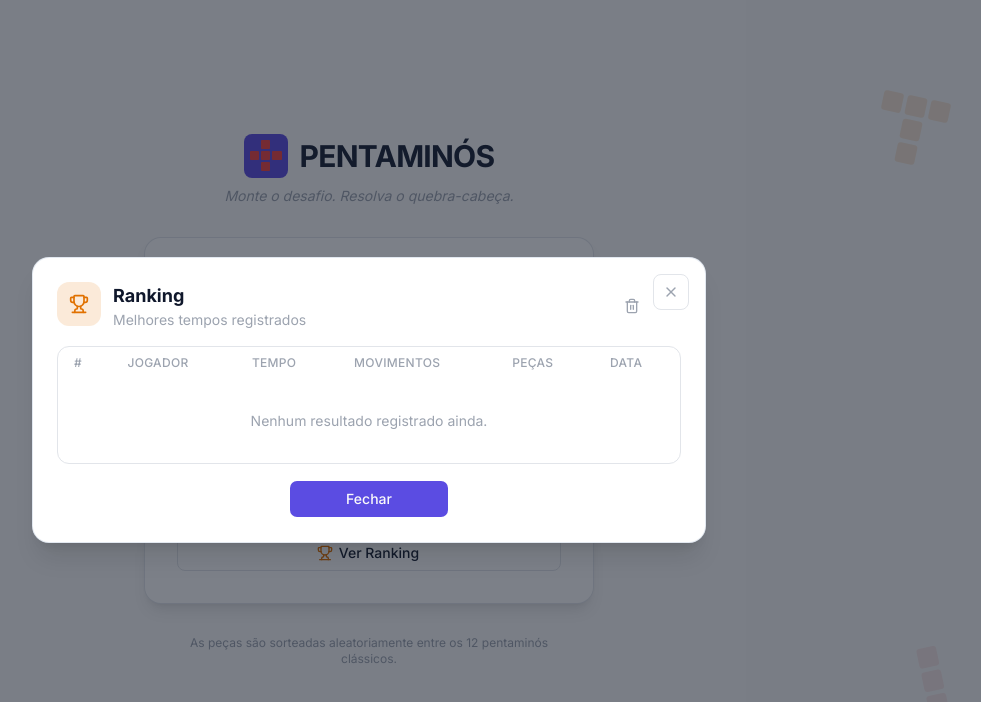
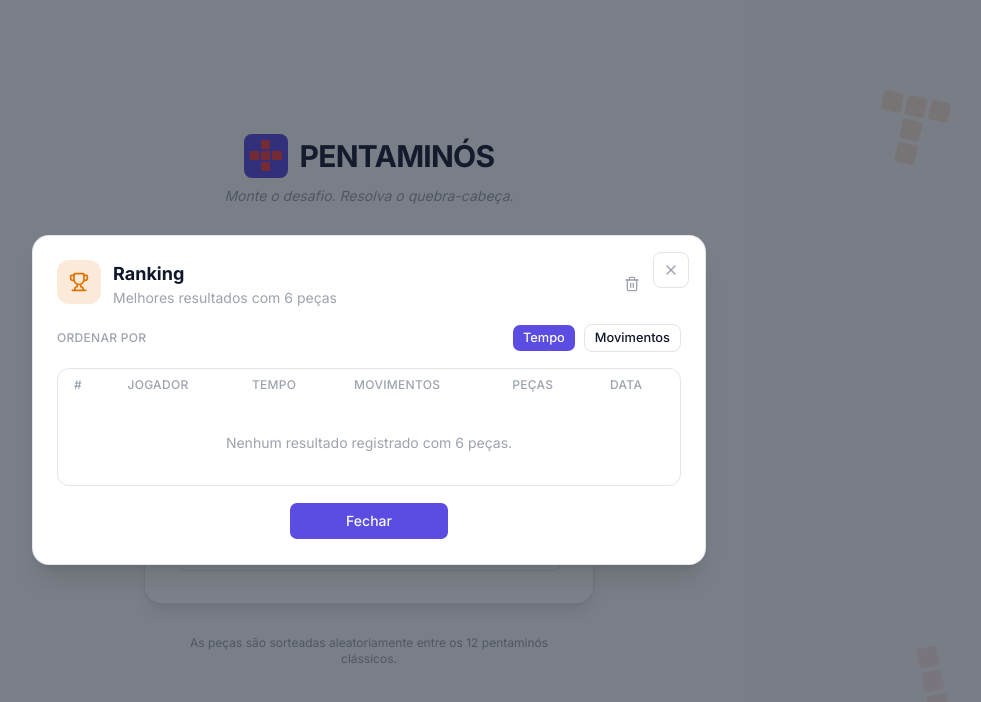
Before and after one commit to Myllenam/pentaminos, a Next.js app in the folder pentaminos/: page / in a window 1280 px wide. Both pictures are taken after a click on the button "Ver Ranking". Shown: the top 702 px of the page, without its empty margins (271-1252 px from the left). Built offline with nearby package versions, Linux system fonts and the light colour scheme.

Commit message:
feat: filtra ranking por peças e movimentos

```diff
--- a/pentaminos/components/game-setup/game-setup.tsx
+++ b/pentaminos/components/game-setup/game-setup.tsx
@@ -93,7 +93,11 @@ export function GameSetup() {
         As peças são sorteadas aleatoriamente entre os 12 pentaminós clássicos.
       </p>
 
-      <Ranking open={rankingOpen} onOpenChange={setRankingOpen} />
+      <Ranking
+  open={rankingOpen}
+  onOpenChange={setRankingOpen}
+  pieceCount={pieceCount}
+/>
     </div>
   );
 }
--- a/pentaminos/components/ranking/ranking.tsx
+++ b/pentaminos/components/ranking/ranking.tsx
@@ -1,7 +1,10 @@
 "use client";
 
-import { useMemo, useState } from "react";
-import { Trash2, Trophy } from "lucide-react";
+import { useState } from "react";
+import {
+  Trash2,
+  Trophy,
+} from "lucide-react";
 
 import {
   Dialog,
@@ -16,29 +19,36 @@ import { cn } from "@/lib/utils";
 import {
   clearRanking,
   getRanking,
+  type RankingSort,
 } from "@/lib/ranking";
 
 const MEDALS = ["🥇", "🥈", "🥉"];
 
 export interface RankingProps {
   open: boolean;
-  onOpenChange: (open: boolean) => void;
+  onOpenChange: (
+    open: boolean,
+  ) => void;
+  pieceCount: number;
 }
 
 export function Ranking({
   open,
   onOpenChange,
+  pieceCount,
 }: RankingProps) {
-  const [refreshVersion, setRefreshVersion] =
+  const [sortBy, setSortBy] =
+    useState<RankingSort>("time");
+
+  const [, setRefreshVersion] =
     useState(0);
 
-  const entries = useMemo(() => {
-    if (!open) {
-      return [];
-    }
-
-    return getRanking();
-  }, [open, refreshVersion]);
+  const entries = open
+    ? getRanking({
+        pieces: pieceCount,
+        sortBy,
+      })
+    : [];
 
   const handleClear = () => {
     clearRanking();
@@ -66,7 +76,8 @@ export function Ranking({
               </DialogTitle>
 
               <DialogDescription>
-                Melhores tempos registrados
+                Melhores resultados com{" "}
+                {pieceCount} peças
               </DialogDescription>
             </div>
 
@@ -82,6 +93,46 @@ export function Ranking({
             </Button>
           </div>
         </DialogHeader>
+
+        <div className="flex items-center justify-between gap-3">
+          <span className="text-xs font-medium tracking-wide text-muted-foreground uppercase">
+            Ordenar por
+          </span>
+
+          <div className="flex items-center gap-2">
+            <Button
+              type="button"
+              size="sm"
+              variant={
+                sortBy === "time"
+                  ? "default"
+                  : "outline"
+              }
+              className="w-auto"
+              onClick={() =>
+                setSortBy("time")
+              }
+            >
+              Tempo
+            </Button>
+
+            <Button
+              type="button"
+              size="sm"
+              variant={
+                sortBy === "moves"
+                  ? "default"
+                  : "outline"
+              }
+              className="w-auto"
+              onClick={() =>
+                setSortBy("moves")
+              }
+            >
+              Movimentos
+            </Button>
+          </div>
+        </div>
 
         <div className="overflow-hidden rounded-xl border border-border">
           <table className="w-full border-collapse text-sm">
@@ -120,7 +171,9 @@ export function Ranking({
                     colSpan={6}
                     className="px-4 py-8 text-center text-sm text-muted-foreground"
                   >
-                    Nenhum resultado registrado ainda.
+                    Nenhum resultado
+                    registrado com{" "}
+                    {pieceCount} peças.
                   </td>
                 </tr>
               )}
@@ -156,11 +209,25 @@ export function Ranking({
                       </span>
                     </td>
 
-                    <td className="px-4 py-3 align-top font-cousine font-bold text-primary">
+                    <td
+                      className={cn(
+                        "px-4 py-3 align-top font-cousine font-bold",
+                        sortBy === "time"
+                          ? "text-primary"
+                          : "text-foreground",
+                      )}
+                    >
                       {entry.time}
                     </td>
 
-                    <td className="px-4 py-3 align-top font-cousine font-semibold text-foreground">
+                    <td
+                      className={cn(
+                        "px-4 py-3 align-top font-cousine font-semibold",
+                        sortBy === "moves"
+                          ? "text-primary"
+                          : "text-foreground",
+                      )}
+                    >
                       {entry.moves ?? "—"}
                     </td>
 
--- a/pentaminos/lib/ranking.ts
+++ b/pentaminos/lib/ranking.ts
@@ -8,6 +8,13 @@ export interface RankingEntry {
   autoSolved?: boolean;
 }
 
+export type RankingSort = "time" | "moves";
+
+interface GetRankingOptions {
+  pieces?: number;
+  sortBy?: RankingSort;
+}
+
 const STORAGE_KEY = "pentaminos:ranking";
 
 function timeToSeconds(time: string): number {
@@ -16,42 +23,95 @@ function timeToSeconds(time: string): number {
   return (minutes || 0) * 60 + (seconds || 0);
 }
 
-function sortRanking(entries: RankingEntry[]): RankingEntry[] {
-  return [...entries].sort(
-    (a, b) => timeToSeconds(a.time) - timeToSeconds(b.time),
-  );
+function sortRanking(
+  entries: RankingEntry[],
+  sortBy: RankingSort = "time",
+): RankingEntry[] {
+  return [...entries].sort((a, b) => {
+    const aTime = timeToSeconds(a.time);
+    const bTime = timeToSeconds(b.time);
+
+    const aMoves =
+      a.moves ?? Number.MAX_SAFE_INTEGER;
+
+    const bMoves =
+      b.moves ?? Number.MAX_SAFE_INTEGER;
+
+    if (sortBy === "moves") {
+      if (aMoves !== bMoves) {
+        return aMoves - bMoves;
+      }
+
+      // Em caso de empate nos movimentos,
+      // o menor tempo fica primeiro.
+      return aTime - bTime;
+    }
+
+    if (aTime !== bTime) {
+      return aTime - bTime;
+    }
+
+    // Em caso de empate no tempo,
+    // quem fez menos movimentos fica primeiro.
+    return aMoves - bMoves;
+  });
 }
 
-export function getRanking(): RankingEntry[] {
+export function getRanking(
+  options: GetRankingOptions = {},
+): RankingEntry[] {
   if (typeof window === "undefined") {
     return [];
   }
 
-  const raw = window.localStorage.getItem(STORAGE_KEY);
+  const {
+    pieces,
+    sortBy = "time",
+  } = options;
+
+  const raw =
+    window.localStorage.getItem(STORAGE_KEY);
 
   if (!raw) {
     return [];
   }
 
   try {
-    const ranking = JSON.parse(raw) as RankingEntry[];
+    const ranking =
+      JSON.parse(raw) as RankingEntry[];
 
-    // Remove resultados antigos que tenham sido
-    // registrados pelo algoritmo.
+    // Remove resultados antigos
+    // gerados automaticamente.
     const manualRanking = ranking.filter(
       (entry) => !entry.autoSolved,
     );
 
-    // Atualiza o localStorage caso existam
-    // resultados automáticos antigos.
-    if (manualRanking.length !== ranking.length) {
+    // Atualiza o localStorage caso ainda
+    // existam resultados automáticos antigos.
+    if (
+      manualRanking.length !==
+      ranking.length
+    ) {
       window.localStorage.setItem(
         STORAGE_KEY,
         JSON.stringify(manualRanking),
       );
     }
 
-    return sortRanking(manualRanking);
+    // Se uma quantidade de peças foi informada,
+    // mostra somente aquela categoria.
+    const filteredRanking =
+      pieces === undefined
+        ? manualRanking
+        : manualRanking.filter(
+            (entry) =>
+              entry.pieces === pieces,
+          );
+
+    return sortRanking(
+      filteredRanking,
+      sortBy,
+    );
   } catch {
     return [];
   }
@@ -63,7 +123,8 @@ export function saveRankingEntry(
   const currentRanking = getRanking();
 
   // Segurança extra:
-  // soluções automáticas nunca entram no ranking.
+  // soluções automáticas nunca entram
+  // no ranking.
   if (entry.autoSolved) {
     return currentRanking;
   }
@@ -91,10 +152,14 @@ export function clearRanking(): void {
     return;
   }
 
-  window.localStorage.removeItem(STORAGE_KEY);
+  window.localStorage.removeItem(
+    STORAGE_KEY,
+  );
 }
 
-export function formatElapsedTime(totalSeconds: number): string {
+export function formatElapsedTime(
+  totalSeconds: number,
+): string {
   const safeSeconds = Math.max(
     0,
     Math.floor(totalSeconds),
@@ -114,8 +179,13 @@ export function formatElapsedTime(totalSeconds: number): string {
 export function formatToday(): string {
   const now = new Date();
 
-  const day = String(now.getDate()).padStart(2, "0");
-  const month = String(now.getMonth() + 1).padStart(2, "0");
+  const day = String(
+    now.getDate(),
+  ).padStart(2, "0");
+
+  const month = String(
+    now.getMonth() + 1,
+  ).padStart(2, "0");
 
   return `${day}/${month}`;
 }
@@ -134,8 +204,11 @@ export function finishGame({
   elapsedSeconds,
 }: FinishGameParams): RankingEntry[] {
   return saveRankingEntry({
-    player: player.trim() || "Jogador",
-    time: formatElapsedTime(elapsedSeconds),
+    player:
+      player.trim() || "Jogador",
+    time: formatElapsedTime(
+      elapsedSeconds,
+    ),
     pieces,
     moves,
     date: formatToday(),
```
Also changed, not shown: pentaminos/app/jogar/page.tsx (+64 -47 lines).
